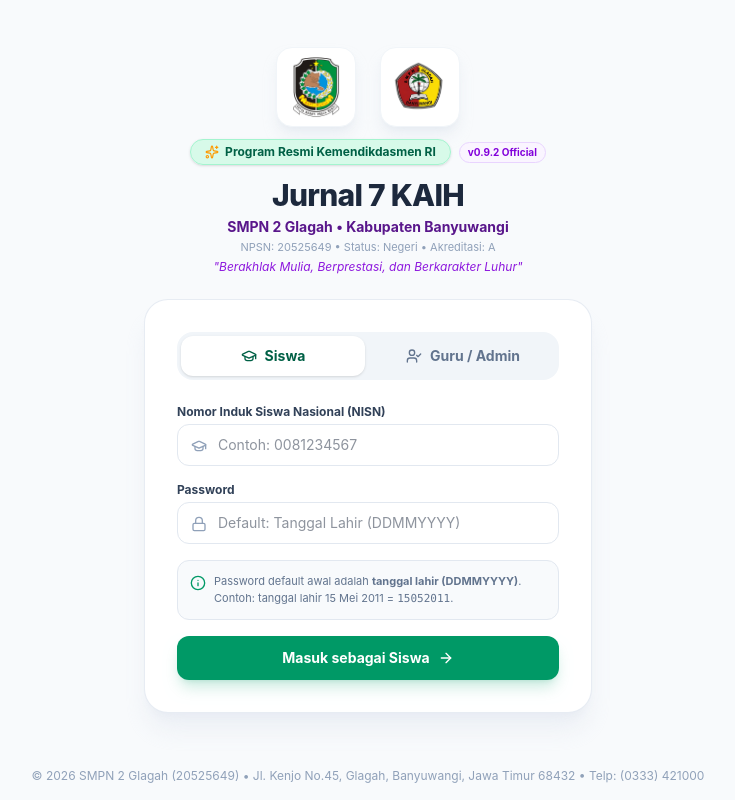
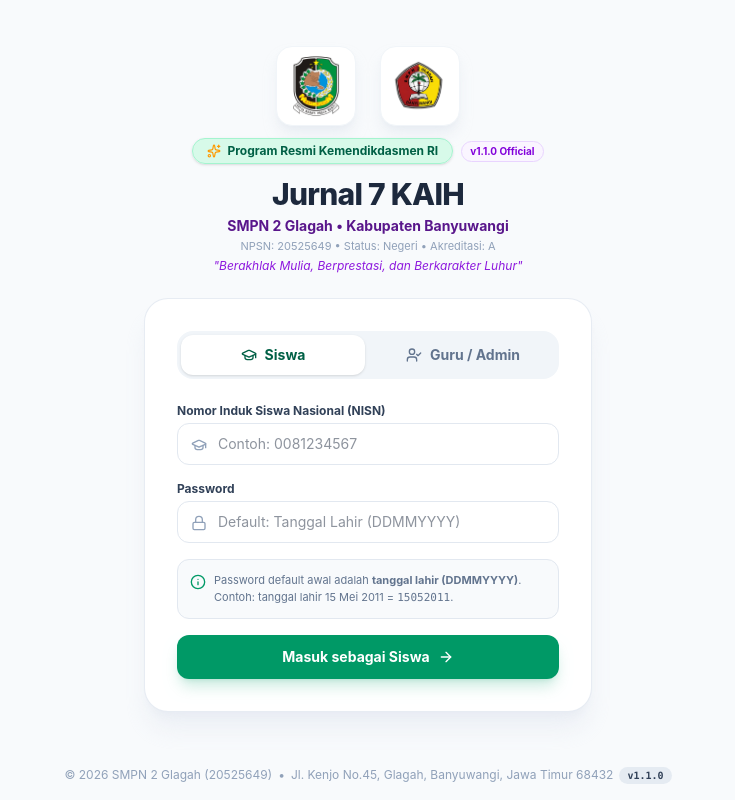
Before and after one commit to brownyguy666/jurnal-7kaih, a React (Vite) app: page / in a window 1280 px wide. Shown: the whole page, without its empty margins (272-1007 px from the left). Built offline with nearby package versions, Linux system fonts and the light colour scheme; no server answers; the database is empty.

Commit message:
chore: rilis resmi versi v1.1.0 di seluruh antarmuka, navbar, login, dan panduan replikasi

```diff
--- a/package.json
+++ b/package.json
@@ -1,7 +1,7 @@
 {
   "name": "jurnal-7kaih",
   "private": true,
-  "version": "1.0.0",
+  "version": "1.1.0",
   "type": "module",
   "scripts": {
     "dev": "vite",
--- a/src/components/admin/SuperadminDashboard.tsx
+++ b/src/components/admin/SuperadminDashboard.tsx
@@ -46,6 +46,7 @@
 import { StudentProgressOverview } from '../common/StudentProgressOverview';
 import { SuaraSiswaModerationView } from '../common/SuaraSiswaModerationView';
 import { StorageManagerModal } from './StorageManagerModal';
+import { APP_VERSION } from '../../lib/version';
 
 interface SuperadminDashboardProps {
   staf: StafSekolah;
@@ -176,6 +177,9 @@
           <div className="inline-flex items-center gap-2 px-3 py-1 rounded-full bg-purple-500/20 text-purple-200 text-xs font-semibold backdrop-blur-sm border border-purple-400/30 mb-2">
             <ShieldCheck className="w-3.5 h-3.5 text-purple-300" />
             <span>Hak Akses Tertinggi • Super Administrator</span>
+            <span className="px-1.5 py-0.5 rounded-md bg-purple-400/30 text-white font-mono text-[10px] font-bold">
+              v{APP_VERSION}
+            </span>
           </div>
           <h2 className="text-2xl sm:text-3xl font-extrabold tracking-tight">
             Panel Kendali Superadmin {profile.nama}
--- a/src/components/common/Navbar.tsx
+++ b/src/components/common/Navbar.tsx
@@ -3,6 +3,7 @@
 import { LogOut, KeyRound, ChevronDown } from 'lucide-react';
 import { ChangePasswordModal } from './ChangePasswordModal';
 import { useSchoolProfile } from '../../context/SchoolProfileContext';
+import { APP_VERSION } from '../../lib/version';
 
 export const Navbar: React.FC = () => {
   const { user, logout } = useAuth();
@@ -89,7 +90,7 @@
                 <div className="flex items-center gap-1.5 mt-0.5">
                   <span className="text-[11px] text-slate-400 font-medium">{profile.nama}</span>
                   <span className="text-[10px] text-purple-700 font-bold bg-purple-50 px-2 py-0.5 rounded-full border border-purple-200">
-                    v0.9.2
+                    v{APP_VERSION}
                   </span>
                 </div>
               </div>
--- a/src/lib/photoBackupManager.ts
+++ b/src/lib/photoBackupManager.ts
@@ -3,6 +3,7 @@
 import { supabase, isSupabaseConfigured } from './supabase';
 import { JournalService } from './journalService';
 import { uploadBuktiFotoUnified } from './storageService';
+import { APP_VERSION } from './version';
 
 export interface BackupProgress {
   current: number;
@@ -151,8 +152,8 @@
 
   // Tambahkan file manifest_backup.json ke dalam ZIP
   const manifest: BackupManifest = {
-    version: '1.0',
-    app: 'Jurnal 7 KAIH SMPN 2 Glagah',
+    version: APP_VERSION,
+    app: 'Jurnal 7 KAIH',
     createdAt: new Date().toISOString(),
     totalPhotos: manifestItems.length,
     items: manifestItems
--- /dev/null
+++ b/src/lib/version.ts
@@ -0,0 +1,7 @@
+/**
+ * Single source of truth untuk nomor versi aplikasi Jurnal 7KAIH
+ */
+export const APP_VERSION = '1.1.0';
+export const APP_BUILD_DATE = '2026-09-04';
+export const APP_NAME = 'Jurnal 7 KAIH';
+export const APP_CODENAME = 'Multi-School Free Storage Edition';
--- a/src/views/DashboardRouter.tsx
+++ b/src/views/DashboardRouter.tsx
@@ -6,9 +6,12 @@
 import { PejabatDashboard } from '../components/pejabat/PejabatDashboard';
 import { SuperadminDashboard } from '../components/admin/SuperadminDashboard';
 import { ChangePasswordModal } from '../components/common/ChangePasswordModal';
+import { useSchoolProfile } from '../context/SchoolProfileContext';
+import { APP_VERSION } from '../lib/version';
 
 export const DashboardRouter: React.FC = () => {
   const { user } = useAuth();
+  const { profile } = useSchoolProfile();
   const [showMandatoryPasswordChange, setShowMandatoryPasswordChange] = useState(false);
 
   useEffect(() => {
@@ -49,7 +52,12 @@
       {/* Footer */}
       <footer className="py-6 border-t border-slate-200 bg-white text-center text-xs text-slate-400">
         <div className="max-w-7xl mx-auto px-4 flex flex-col sm:flex-row items-center justify-between gap-2">
-          <span>&copy; {new Date().getFullYear()} Jurnal 7 KAIH • SMP Negeri 2 Glagah</span>
+          <div className="flex items-center gap-2">
+            <span>&copy; {new Date().getFullYear()} Jurnal 7 KAIH • {profile.nama}</span>
+            <span className="px-1.5 py-0.5 rounded-md bg-slate-100 text-slate-600 font-mono text-[10px] font-bold border border-slate-200">
+              v{APP_VERSION}
+            </span>
+          </div>
           <span>Kementerian Pendidikan Dasar dan Menengah RI</span>
         </div>
       </footer>
--- a/src/views/LoginView.tsx
+++ b/src/views/LoginView.tsx
@@ -14,6 +14,7 @@
   X
 } from 'lucide-react';
 import { useSchoolProfile } from '../context/SchoolProfileContext';
+import { APP_VERSION } from '../lib/version';
 
 interface ErrorModalState {
   isOpen: boolean;
@@ -201,7 +202,7 @@
                 <span>Program Resmi Kemendikdasmen RI</span>
               </div>
               <span className="text-[10px] text-purple-700 font-bold bg-purple-50 px-2 py-0.5 rounded-full border border-purple-200">
-                v0.9.2 Official
+                v{APP_VERSION} Official
               </span>
             </div>
 
@@ -382,8 +383,13 @@
       </div>
 
       {/* Footer */}
-      <footer className="p-4 text-center text-xs text-slate-400">
-        &copy; {new Date().getFullYear()} {profile.nama} ({profile.npsn}) • {profile.alamat} {profile.telepon ? `• Telp: ${profile.telepon}` : ''}
+      <footer className="p-4 text-center text-xs text-slate-400 flex flex-col sm:flex-row items-center justify-center gap-1.5 flex-wrap">
+        <span>&copy; {new Date().getFullYear()} {profile.nama} ({profile.npsn})</span>
+        <span className="hidden sm:inline">•</span>
+        <span>{profile.alamat}</span>
+        <span className="inline-flex items-center gap-1 px-2 py-0.5 rounded-full bg-slate-200/80 text-slate-700 font-mono text-[10px] font-bold">
+          v{APP_VERSION}
+        </span>
       </footer>
 
       {/* Pop-up Modal Pemberitahuan Kesalahan Login */}
```
Also changed, not shown: 2 other files (tests, documents, lock files or other folders).
